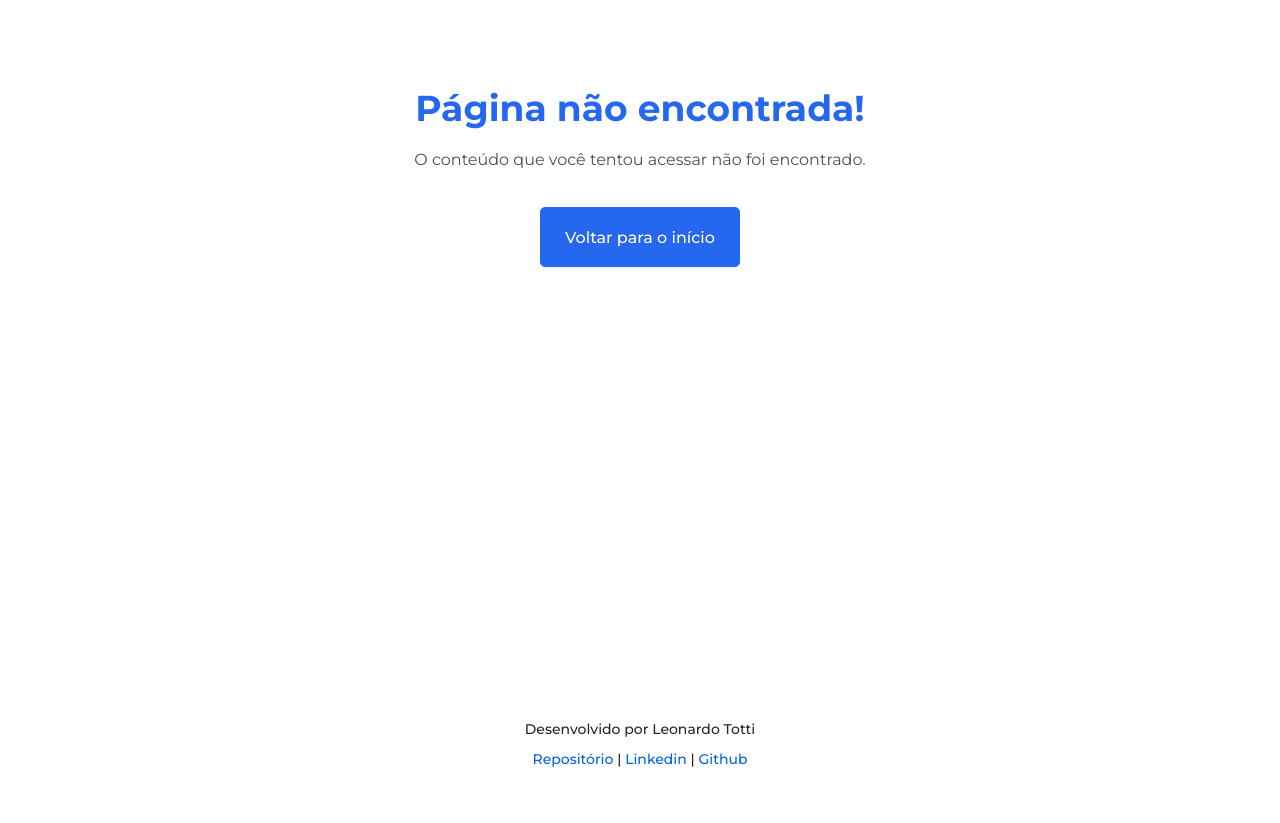
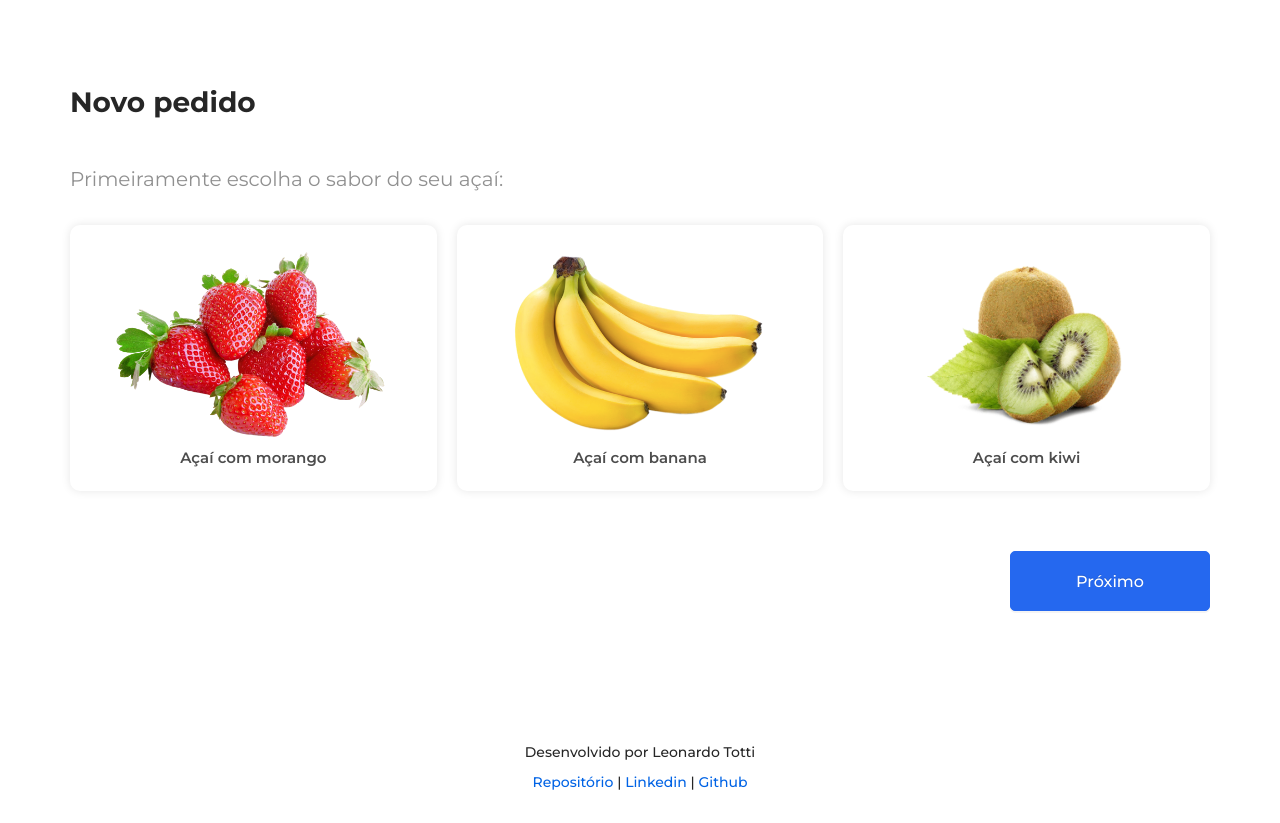
Before and after one commit to leonardototti/retornar, a React app: page /novo-pedido in a window 1280 px wide. Before the commit the page ends 800 px from the top, so only its background shows below. Built offline with nearby package versions, Linux system fonts and the light colour scheme.

Commit message:
Página de novo pedido estruturada

```diff
--- a/src/config/routes.js
+++ b/src/config/routes.js
@@ -1,4 +1,5 @@
 import Home from "./../screens/Home";
+import NewOrder from "./../screens/NewOrder";
 import Error404 from "./../screens/Error404";
 
 // -----------------------------------------------------------------------------
@@ -6,5 +7,6 @@ import Error404 from "./../screens/Error404";
 // -----------------------------------------------------------------------------
 export const ROUTES = [
 	{path: "/", component: Home},
+	{path: "/novo-pedido", component: NewOrder},
 	{path: "/error/404", component: Error404},
 ];
--- a/src/screens/Home/index.js
+++ b/src/screens/Home/index.js
@@ -1,9 +1,5 @@
 import React, { Component, Fragment } from "react";
 import { Button, Empty } from "antd";
-
-import { connect } from "react-redux";
-
-import * as orderActions from "../../redux/actions/orderActions";
 
 import * as seo from "../../helpers/seo";
 
@@ -16,6 +12,7 @@ class Home extends Component {
 		super(props);
 
 		this.state = {
+			orders: [],
 		};
 	}
 
@@ -30,7 +27,7 @@ class Home extends Component {
 	}
 
 	render() {
-		const { orders } = this.props;
+		const { orders } = this.state;
 
 		return (
 			<main id="site-main" role="main">
@@ -61,10 +58,4 @@ class Home extends Component {
 	}
 }
 
-const mapStateToProps = (state, ownProps) => {
-	return {
-		orders: state.order.orders,
-	};
-};
-
-export default connect(mapStateToProps, null)(Home);
+export default Home;
--- /dev/null
+++ b/src/screens/NewOrder/index.js
@@ -0,0 +1,222 @@
+import React, { Component, Fragment } from "react";
+import { Button, Row, Col, Modal } from "antd";
+
+import * as seo from "../../helpers/seo";
+
+const formmater = new Intl.NumberFormat("pt-BR", { style: "currency", currency: "BRL" });
+
+class NewOrder extends Component {
+	constructor(props) {
+		super(props);
+
+		this.state = {
+			step: 1,
+			flavor: 0,
+			size: 0,
+			additions: [],
+			isLoading: false,
+		};
+	}
+
+	componentDidMount() {
+		document.body.classList.add("page-neworder");
+
+		seo.setTitle("Novo pedido");
+	}
+
+	componentWillUnmount() {
+		document.body.classList.remove("page-neworder");
+	}
+
+	goNextStep = () => {
+		const { step } = this.state;
+
+		if(step === 1 && this.state.flavor === 0) {
+			Modal.error({
+				title: "Erro",
+				content: "Você precisa escolher um sabor para continuar.",
+			});
+
+			return false;
+		}
+
+		if(step === 2 && this.state.size === 0) {
+			Modal.error({
+				title: "Erro",
+				content: "Você precisa escolher um tamanho para continuar.",
+			});
+
+			return false;
+		}
+
+		if(step === 3) {
+			this.setState({ isLoading: true });
+
+			const { flavor, size, additions } = this.state;
+
+			return false;
+		}
+
+		this.setState({ step: step + 1 });
+	};
+
+	goPreviousStep = () => {
+		const { step } = this.state;
+
+		this.setState({ step: step - 1 });
+	};
+
+	toggleAddition = (id) => {
+		const { additions, isLoading } = this.state;
+
+		if(!isLoading) {
+			if(additions.includes(id)) {
+				this.setState({ additions: additions.filter((addition) => addition !== id) });
+			} else {
+				this.setState({ additions: [...additions, id] });
+			}
+		}
+	};
+
+	render() {
+		const { orders } = this.props;
+
+		const { step, isLoading } = this.state;
+
+		const flavors = [
+			{
+				id: 1,
+				name: "Açaí com morango",
+				image: "/flavors/strawberry.png",
+			},
+			{
+				id: 2,
+				name: "Açaí com banana",
+				image: "/flavors/banana.png",
+			},
+			{
+				id: 3,
+				name: "Açaí com kiwi",
+				image: "/flavors/kiwi.png",
+			},
+		];
+
+		const sizes = [
+			{
+				id: 1,
+				name: "Pequeno",
+				image: "/sizes/01.png",
+				price: 10,
+			},
+			{
+				id: 2,
+				name: "Médio",
+				image: "/sizes/02.png",
+				price: 12,
+			},
+			{
+				id: 3,
+				name: "Grande",
+				image: "/sizes/03.png",
+				price: 15,
+			},
+		];
+
+		const additions = [
+			{
+				id: 1,
+				name: "Granola",
+				image: "/additions/01.png",
+			},
+			{
+				id: 2,
+				name: "Paçoca",
+				image: "/additions/02.png",
+			},
+			{
+				id: 3,
+				name: "Leite ninho",
+				image: "/additions/03.png",
+			},
+		];
+
+		return (
+			<main id="site-main" role="main">
+				<div className="container">
+					<header>
+						<h1>Novo pedido</h1>
+					</header>
+
+					{step === 1 && (
+						<Fragment>
+							<h2>Primeiramente escolha o sabor do seu açaí:</h2>
+
+							<div className="items-container flavors">
+								<Row gutter={[20, 20]}>
+									{flavors.map((flavor) => (
+										<Col xs={24} md={8} key={flavor.id}>
+											<div className={`item${this.state.flavor === flavor.id ? " active" : ""}`} onClick={() => this.setState({ flavor: flavor.id })}>
+												<img src={flavor.image} alt={flavor.name} />
+												<p>{flavor.name}</p>
+											</div>
+										</Col>
+									))}
+								</Row>
+							</div>
+						</Fragment>
+					)}
+
+					{step === 2 && (
+						<Fragment>
+							<h2>Agora escolha o tamanho do seu açaí:</h2>
+
+							<div className="items-container sizes">
+								<Row gutter={[20, 20]}>
+									{sizes.map((size) => (
+										<Col xs={24} md={8} key={size.id}>
+											<div className={`item${this.state.size === size.id ? " active" : ""}`} onClick={() => this.setState({ size: size.id })}>
+												<img src={size.image} alt={size.name} />
+												<p>{size.name}</p>
+												<p className="price">{formmater.format(size.price)}</p>
+											</div>
+										</Col>
+									))}
+								</Row>
+							</div>
+						</Fragment>
+					)}
+
+					{step === 3 && (
+						<Fragment>
+							<h2>Por fim, escolha os adicionais do seu açaí:</h2>
+
+							<div className="items-container additions">
+								<Row gutter={[20, 20]}>
+									{additions.map((addition) => (
+										<Col xs={24} md={8} key={addition.id}>
+											<div className={`item${this.state.additions.includes(addition.id) ? " active" : ""}`} style={{ cursor: isLoading ? "not-allowed" : "pointer" }} onClick={() => this.toggleAddition(addition.id)}>
+												<img src={addition.image} alt={addition.name} />
+												<p>{addition.name}</p>
+											</div>
+										</Col>
+									))}
+								</Row>
+							</div>
+						</Fragment>
+					)}
+
+					<div className="button-container">
+						{
+							step > 1 && !isLoading && (
+								<Button type="default" onClick={this.goPreviousStep}>Anterior</Button>
+							)
+						}
+						<Button type="primary" className="btn-next" loading={isLoading} onClick={this.goNextStep}>{step === 3 ? (isLoading ? "Finalizando" : "Finalizar") : "Próximo"}</Button>
+					</div>
+				</div>
+			</main>
+		);
+	}
+}
+
+export default NewOrder;
--- /dev/null
+++ b/src/screens/OrderSuccess/index.js
@@ -0,0 +1,41 @@
+import React, { Component } from "react";
+import { Button } from "antd";
+
+import * as seo from "../../helpers/seo";
+
+import { Link } from "react-router-dom";
+
+class OrderSuccess extends Component {
+	constructor(props) {
+		super(props);
+
+		this.state = {
+		};
+	}
+
+	componentDidMount() {
+		document.body.classList.add("page-ordersuccess");
+
+		seo.setTitle("Sucesso!");
+	}
+
+	componentWillUnmount() {
+		document.body.classList.remove("page-ordersuccess");
+	}
+
+	render() {
+		return (
+			<main id="site-main" role="main">
+				<div className="container">
+					<h1>Sucesso!</h1>
+					<p>Pedido realizado com sucesso!</p>
+					<Link to="/">
+						<Button type="primary">Voltar ao início</Button>
+					</Link>
+				</div>
+			</main>
+		);
+	}
+}
+
+export default OrderSuccess;
--- a/src/styles/app.scss
+++ b/src/styles/app.scss
@@ -652,3 +652,4 @@ input::placeholder {
 	Pages
 ============================================================================ */
 @import "pages/home";
+@import "pages/neworder";
--- /dev/null
+++ b/src/styles/pages/neworder.scss
@@ -0,0 +1,111 @@
+@import "../vars";
+
+body.page-neworder {
+	#site-main {
+		header {
+			display: flex;
+			align-items: center;
+			justify-content: space-between;
+			gap: 20px;
+			margin-bottom: 40px;
+
+			@include mobile {
+				flex-direction: column;
+				gap: 15px;
+				margin-bottom: 20px;
+
+				.ant-btn {
+					width: 100%;
+				}
+			}
+
+			h1 {
+				font-size: 28px;
+				font-weight: 700;
+				margin-bottom: 0;
+
+				@include mobile {
+					font-size: 26px;
+				}
+			}
+		}
+
+		h2 {
+			font-size: 20px;
+			font-weight: 400;
+			margin-bottom: 30px;
+			color: #909090;
+
+			@include mobile {
+				font-size: 18px;
+				max-width: 250px;
+				margin-left: auto;
+				margin-right: auto;
+				text-align: center;
+			}
+		}
+
+		.items-container {
+			.item {
+				border-radius: 10px;
+				box-shadow: 0 0 10px 0 rgba(0, 0, 0, 0.1);
+				padding: 20px;
+				text-align: center;
+				border: 1px solid transparent;
+				cursor: pointer;
+				transition: .1s ease-in-out;
+				user-select: none;
+
+				&.active {
+					border-color: $primary-color!important;
+					background-color: lighten($primary-color, 40%);
+
+					p {
+						color: $primary-color;
+
+						&.price {
+							color: $primary-color;
+						}
+					}
+				}
+
+				&:hover {
+					border-color: lighten($primary-color-hover, 50%);
+				}
+
+				&:not(.active):hover {
+					transform: translateY(-5px);
+				}
+
+				img {
+					height: 200px;
+				}
+
+				p {
+					font-size: 15px;
+					font-weight: 600;
+					margin-bottom: 0;
+					color: #4d4d4d;
+					transition: .1s ease-in-out;
+
+					&.price {
+						font-size: 18px;
+						font-weight: 700;
+						color: #767676;
+					}
+				}
+			}
+		}
+
+		.button-container {
+			margin-top: 60px;
+			display: flex;
+			align-items: center;
+			justify-content: space-between;
+
+			.btn-next {
+				margin-left: auto;
+			}
+		}
+	}
+}
```
Also changed, not shown: README.md, public/additions/01.png (added), public/additions/02.png (added), public/additions/03.png (added), public/flavors/banana.png (added), public/flavors/kiwi.png (added), public/flavors/strawberry.png (added), public/sizes/01.png (added), public/sizes/02.png (added), public/sizes/03.png (added).
